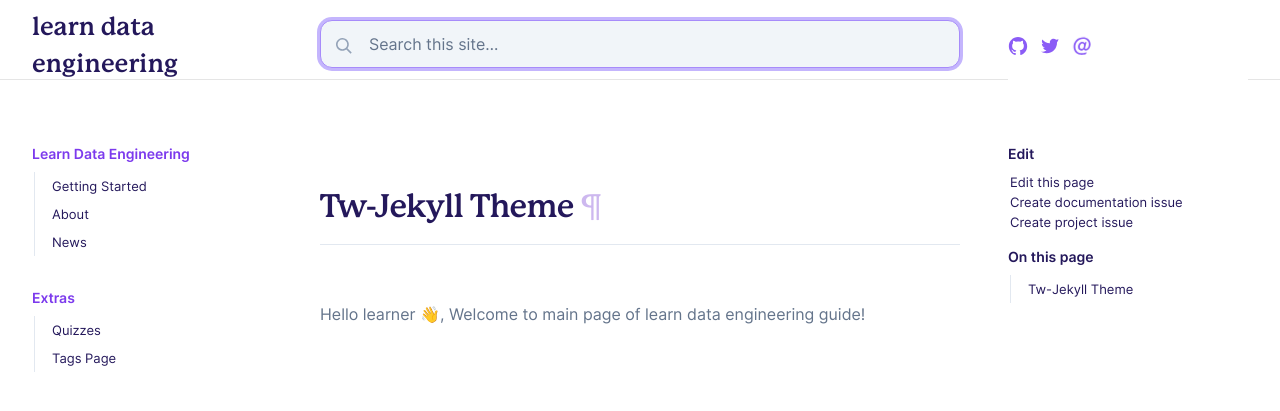
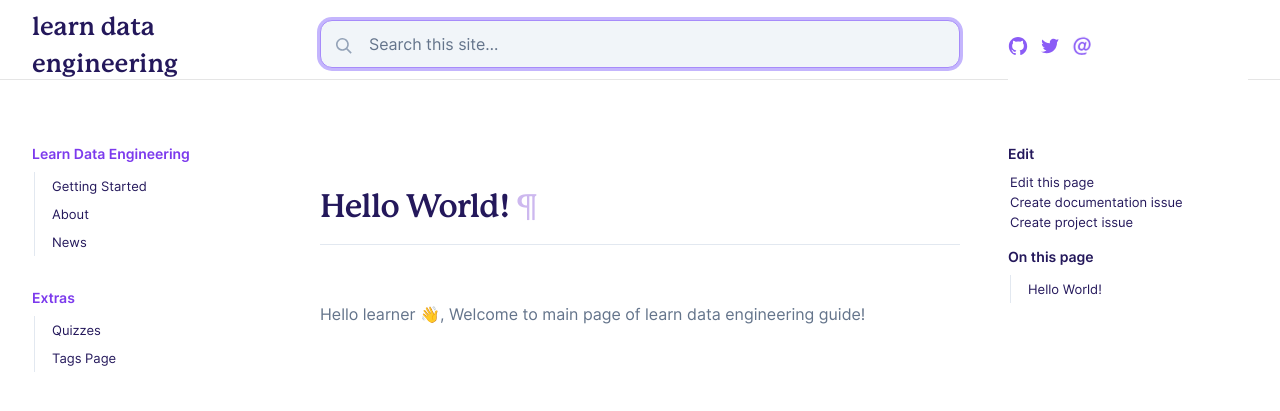
Before and after one commit to learndataengineering/learndataengineering.guide, a Jekyll site: the page built from pages/index.md, in a window 1280 px wide. Shown: the top 411 px of the page. Built offline with Jekyll 4.4.1, drawn with Linux system fonts in a browser that asks for light colours.

Commit message:
Update the title in index.md file

```diff
--- a/pages/index.md
+++ b/pages/index.md
@@ -1,6 +1,6 @@
 ---
 layout: page
-title: Tw-Jekyll Theme
+title: Hello World!
 permalink: /
 ---
 
```
